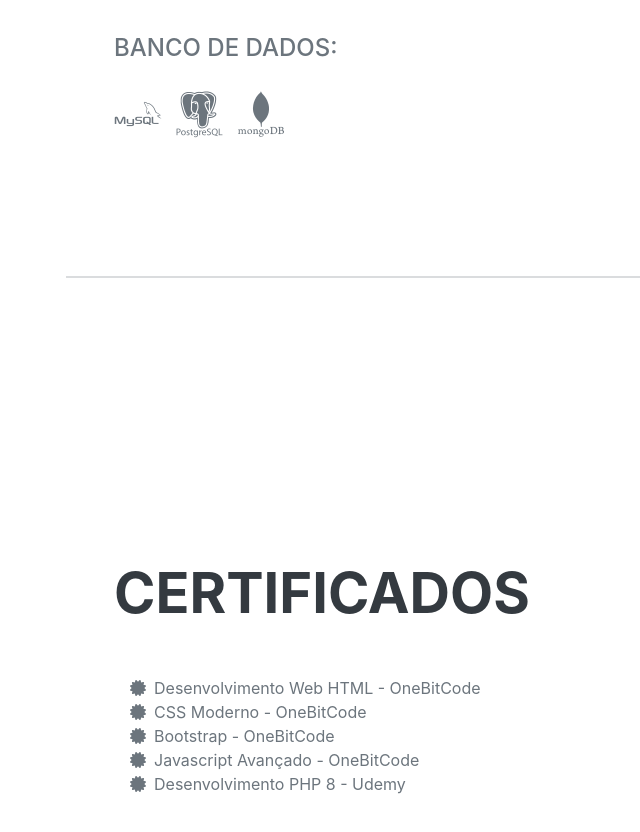
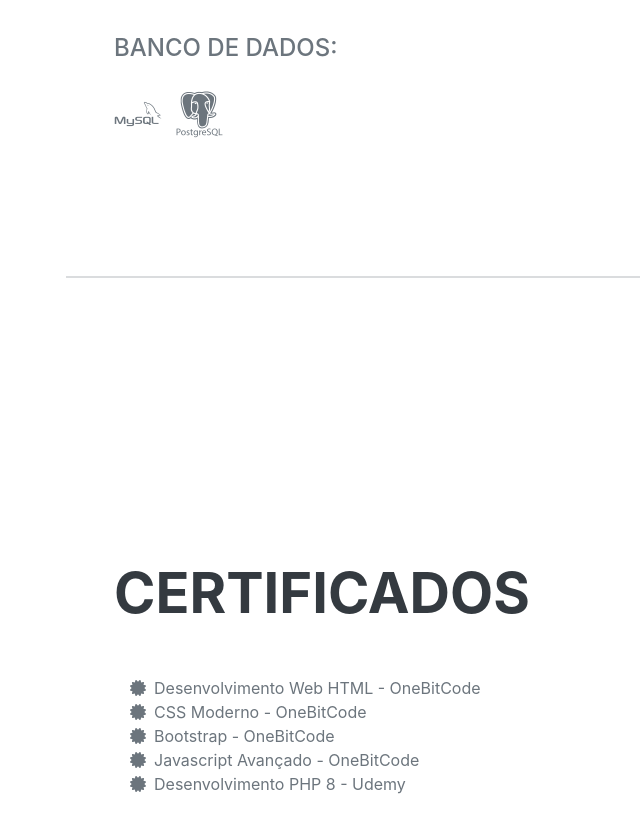
Before and after one commit to Osvaldo1408exe/Osvaldo1408exe.github.io, a plain HTML site: page index.html in a window 1280 px wide. Shown: the part 2927-3759 px from the top of the page, without its empty margins (206-846 px from the left). Drawn offline with nearby package versions, Linux system fonts and the light colour scheme; a web font is replaced by a local one.

Commit message:
Update index.html

```diff
--- a/index.html
+++ b/index.html
@@ -133,8 +133,6 @@
                     <ul class="list-inline dev-icons">
                         <i class="devicon-mysql-plain-wordmark"></i>
                         <i class="devicon-postgresql-plain-wordmark"></i>
-                        <i class="devicon-mongodb-plain-wordmark"></i>
-
                      </ul>
 
                 </div>
```
